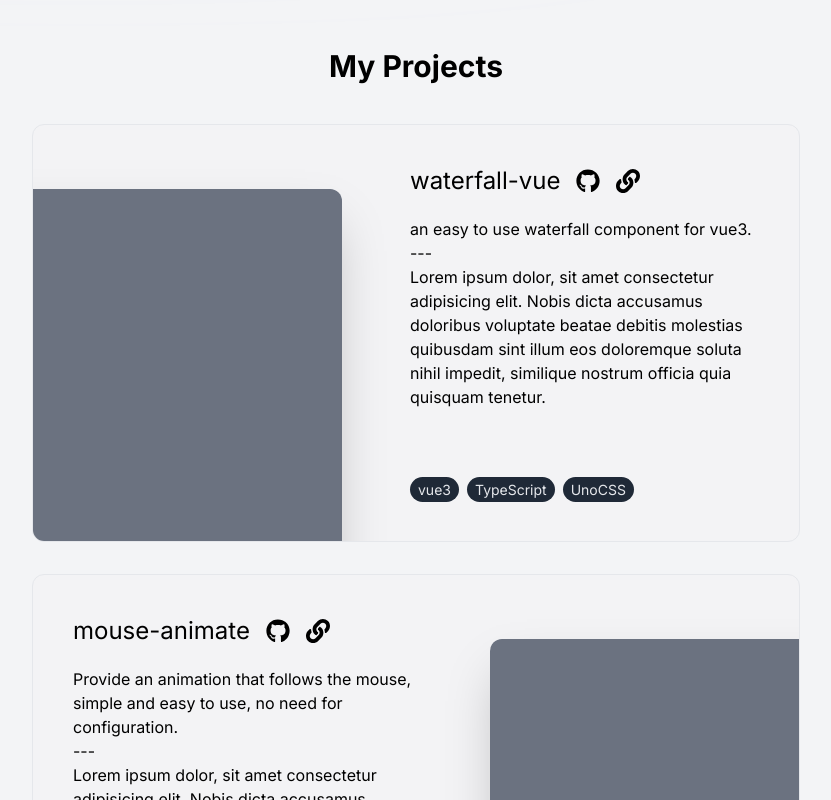
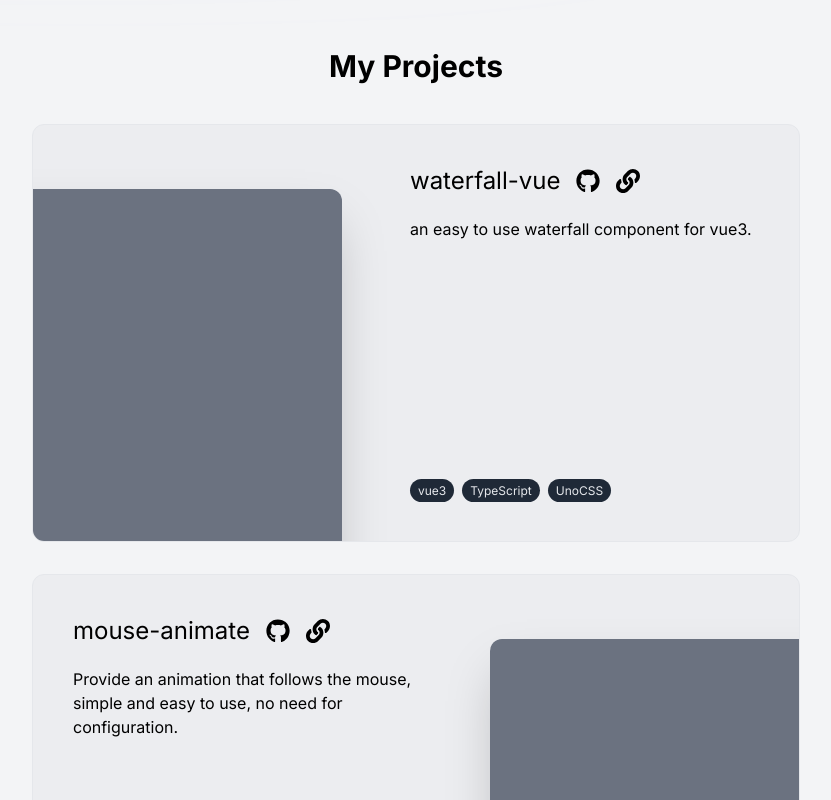
Before and after one commit to imddc/imddc-next-blog, a Next.js app: page / in a window 1280 px wide. Shown: the part 880-1680 px from the top of the page, without its empty margins (224-1055 px from the left). Built offline with nearby package versions, Linux system fonts and the light colour scheme.

Commit message:
feat(project): project darkmode

```diff
--- a/components/homepage/projects/project.tsx
+++ b/components/homepage/projects/project.tsx
@@ -26,13 +26,13 @@ const Project: React.FC<{ project: Project; idx: number }> = ({
         scale: scaleProgress,
         opacity: opacityProgress
       }}
-      className="flex rounded-xl bg-gray-100/50 hover:bg-gray-200/50 border border-gray-200 mb-8 overflow-hidden group duration-500"
+      className="group mb-8 flex overflow-hidden rounded-xl border border-gray-200 bg-gray-200/50 duration-500 hover:bg-gray-300/50 dark:border-gray-800 dark:bg-gray-800/50 dark:hover:bg-gray-700/50"
     >
       <div
-        className={clsx('flex-1 py-10 px-7', isLeft(idx) ? 'pr-10' : 'pl-10')}
+        className={clsx('flex-1 px-7 py-10', isLeft(idx) ? 'pr-10' : 'pl-10')}
       >
-        <header className="flex items-center gap-4 text-2xl mb-5">
-          <span className="hover:underline cursor-pointer">
+        <header className="mb-5 flex items-center gap-4 text-2xl">
+          <span className="cursor-pointer hover:underline">
             {project.title}
           </span>
           <Link href={project.links.github} target="_blank">
@@ -43,22 +43,13 @@ const Project: React.FC<{ project: Project; idx: number }> = ({
           </Link>
         </header>
 
-        <div className="flex-1 mb-5 min-h-[15rem]">
-          {project.description}
-          <br />
-          ---
-          <br />
-          Lorem ipsum dolor, sit amet consectetur adipisicing elit. Nobis dicta
-          accusamus doloribus voluptate beatae debitis molestias quibusdam sint
-          illum eos doloremque soluta nihil impedit, similique nostrum officia
-          quia quisquam tenetur.
-        </div>
+        <div className="mb-5 min-h-60 flex-1">{project.description}</div>
 
         <div>
           {project.tags.map((tag) => (
             <span
               key={tag}
-              className="mr-2 px-2 py-1 rounded-full bg-gray-800 text-gray-200 text-sm cursor-pointer"
+              className="mr-2 cursor-pointer rounded-full bg-gray-800 px-2 py-1 text-center text-xs text-gray-200 transition-colors duration-500 hover:bg-gray-600 dark:bg-gray-700/50 dark:text-gray-50"
             >
               {tag}
             </span>
@@ -67,11 +58,11 @@ const Project: React.FC<{ project: Project; idx: number }> = ({
       </div>
 
       <div
-        className={clsx('flex-1 relative', isLeft(idx) ? 'order-first' : '')}
+        className={clsx('relative flex-1', isLeft(idx) ? 'order-first' : '')}
       >
         <div
           className={clsx(
-            'w-[120%] h-[120%] bg-gray-500 absolute top-16 rounded-xl transition duration-500 shadow-2xl',
+            'absolute top-16 size-[120%] rounded-xl bg-gray-500 shadow-2xl transition duration-500',
             isLeft(idx)
               ? 'right-10 group-hover:rotate-6'
               : 'left-10 group-hover:-rotate-6'
```
